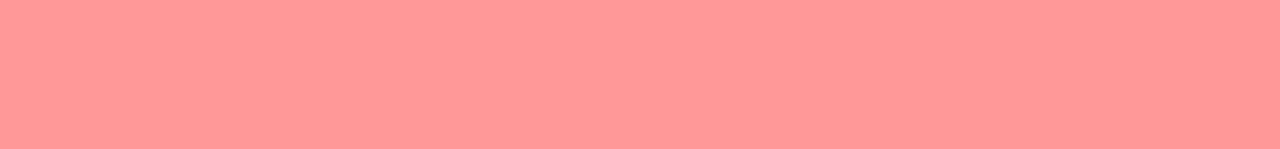
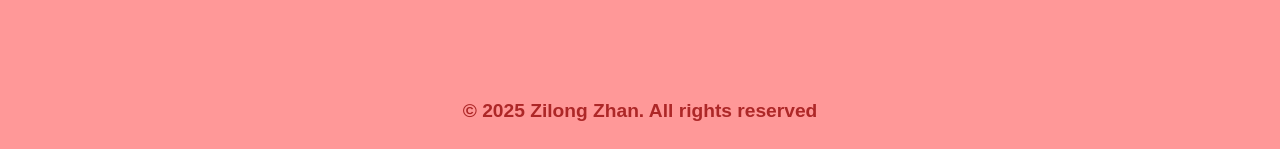
Before and after one commit to ZilongZhan/w6-monuments-react, a React (Vite) app: page /home in a window 1280 px wide. Shown: the part 648-797 px from the top of the page. Built offline with nearby package versions, Linux system fonts and the light colour scheme; no server answers.

Commit message:
Add Footer component

```diff
--- a/src/components/App/App.css
+++ b/src/components/App/App.css
@@ -3,6 +3,7 @@
   min-width: 300px;
   display: flex;
   flex-direction: column;
+  justify-content: space-between;
 }
 
 .main-content {
--- a/src/components/App/App.tsx
+++ b/src/components/App/App.tsx
@@ -1,5 +1,6 @@
 import { Outlet } from "react-router";
 import Header from "../Header/Header";
+import Footer from "../Footer/Footer";
 
 import "./App.css";
 
@@ -10,6 +11,7 @@ const App: React.FC = () => {
       <div className="main-content">
         <Outlet />
       </div>
+      <Footer />
     </div>
   );
 };
--- /dev/null
+++ b/src/components/Footer/Footer.css
@@ -0,0 +1,8 @@
+.main-footer {
+  text-align: center;
+  font-size: 1.2rem;
+  align-self: flex-end;
+  font-weight: bold;
+  padding: 30px;
+  align-self: stretch;
+}
--- /dev/null
+++ b/src/components/Footer/Footer.tsx
@@ -0,0 +1,11 @@
+import "./Footer.css";
+
+const Footer: React.FC = () => {
+  return (
+    <footer className="main-footer" aria-label="Website footer">
+      © 2025 Zilong Zhan. All rights reserved
+    </footer>
+  );
+};
+
+export default Footer;
```
Also changed, not shown: 1 other file (tests, documents, lock files or other folders).
